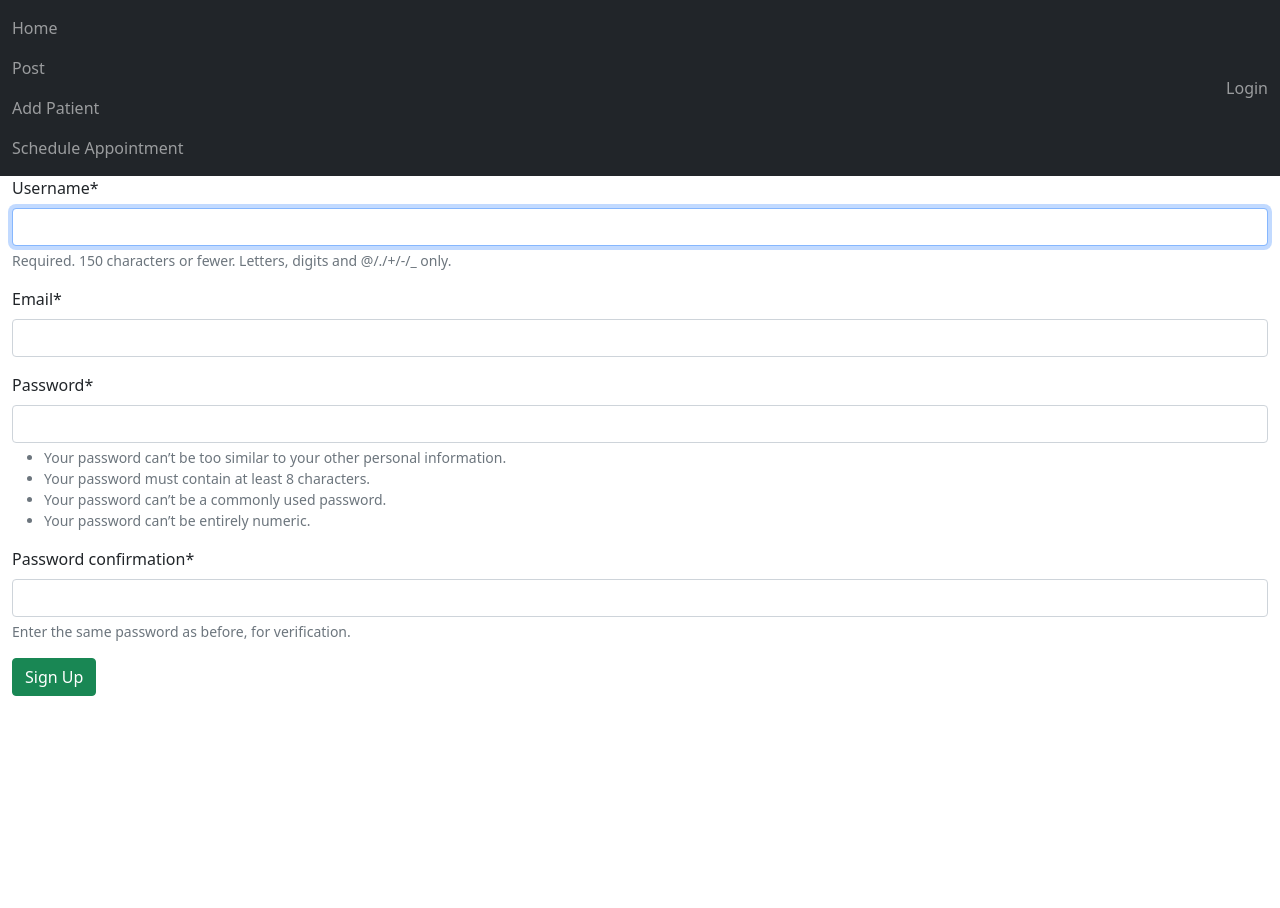
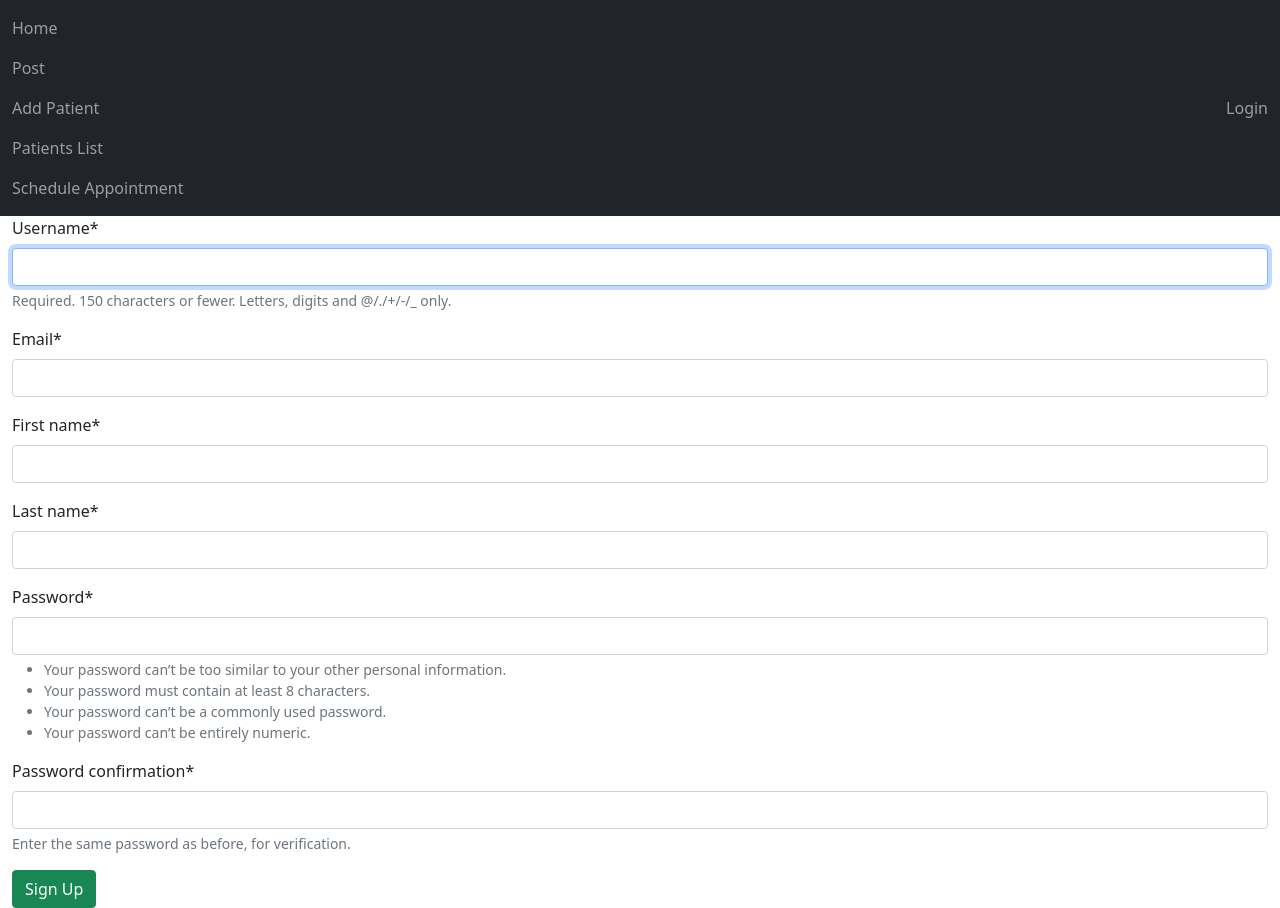
Before and after one commit to AcidSkull/projekt-medyczny, a Django app: page /sign_up in a window 1280 px wide. Before the commit the page ends 696 px from the top, so only its background shows below. Run offline with Django 4.2, Linux system fonts and the light colour scheme; some libraries are stand-ins or nearby versions.

Commit message:
patients list

```diff
--- a/adt/main/forms.py
+++ b/adt/main/forms.py
@@ -7,10 +7,11 @@ from .models import *
 
 class RegisterForm(UserCreationForm):
     email = forms.EmailField(required=True)
-
+    first_name = forms.CharField(required=True)
+    last_name = forms.CharField(required=True)
     class Meta:
         model = User
-        fields = ['username', 'email', 'password1', 'password2']
+        fields = ['username', 'email', 'first_name', 'last_name', 'password1', 'password2']
 
 
 class PatientForm(forms.ModelForm):
--- a/adt/main/templates/main/base.html
+++ b/adt/main/templates/main/base.html
@@ -21,6 +21,9 @@
                 </li>
                 <li class="nav-item">
                     <a class="nav-link" href="/create/patient">Add Patient</a>
+                </li>
+                <li class="nav-item">
+                    <a class="nav-link" href="/view/patient">Patients List</a>
                 </li>
                 <li class="nav-item">
                     <a class="nav-link" href="/create/appointment">Schedule Appointment</a>
--- a/adt/main/urls.py
+++ b/adt/main/urls.py
@@ -8,4 +8,5 @@ urlpatterns = [
     path('create/<str:model_name>', views.create, name='create'),
     path('view/<str:model_name>/<int:id>', views.view, name='view'),
     path('edit/<str:model_name>/<int:id>', views.edit, name='edit'),
+    path('view/<str:model_name>', views.list, name='list'),
 ]
--- a/adt/main/views.py
+++ b/adt/main/views.py
@@ -71,6 +71,14 @@ def view(request, model_name, id):
 
         return render(request, 'main/view.html', context)
 
+@login_required(login_url='/login')
+def list(request, model_name):
+    obj = get_model(model_name)
+    patients = obj.objects.all()
+    for i in patients:
+        print(i)
+
+    return render(request, 'main/list.html', {'patients': patients})
 
 @login_required(login_url='/login')
 def edit(request, model_name, id):
```
Also changed, not shown: adt/main/templates/main/list.html (added, +10 -0 lines).
